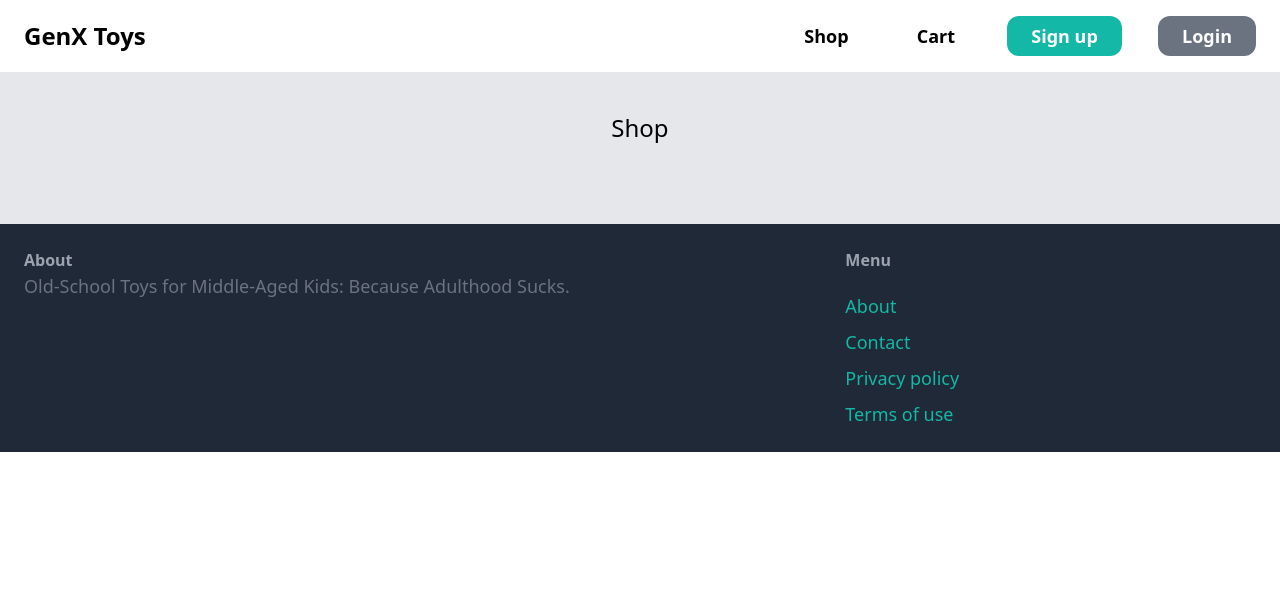
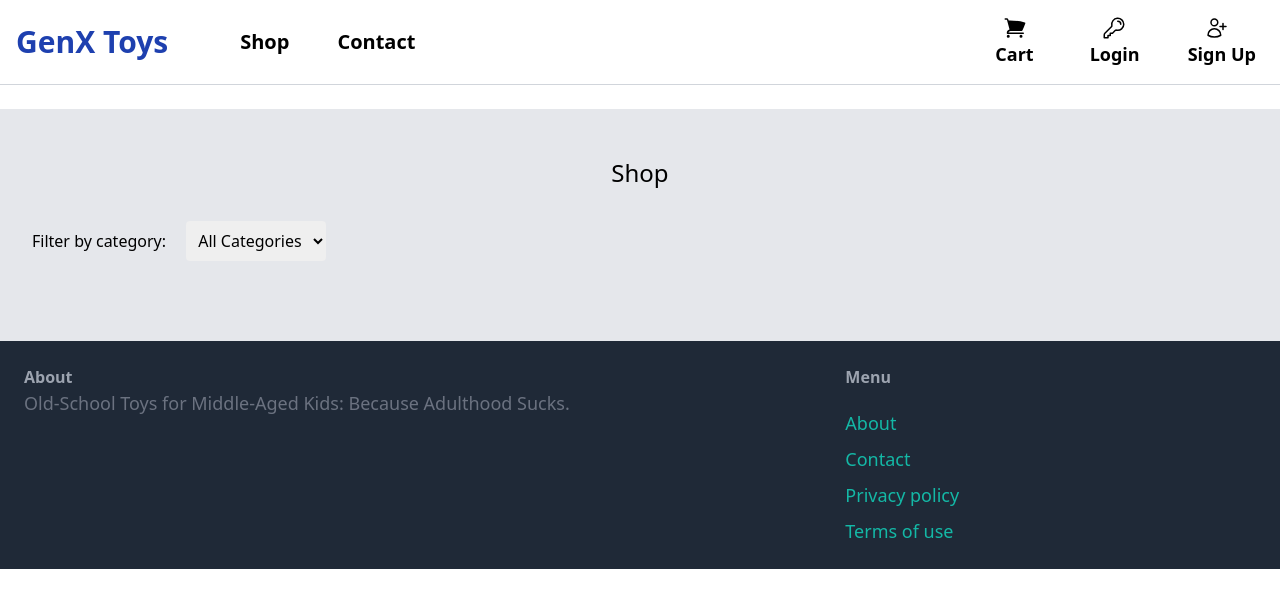
Before and after one commit to MrG-Force/gen-x-toys, a Django app: page /shop/ in a window 1280 px wide. Shown: the top 608 px of the page. Run offline with Django 4.2, Linux system fonts and the light colour scheme; data that the repository does not hold is empty; some libraries are stand-ins or nearby versions.

Commit message:
Add filter to the shop

```diff
--- a/core/templates/core/base.html
+++ b/core/templates/core/base.html
@@ -10,22 +10,58 @@
 
 </head>
 <body>
-    <nav class="w-full py-5 px-6 bg-white flex justify-between items-center fixed top-0 z-50" id="nav-bar">
-        <a href="/" class="text-2xl font-bold">GenX Toys</a>
-        <div class="space-x-8">
-            <a href="{% url 'core:shop' %}" class="px-4 text-lg font-semibold hover:text-gray-500">Shop</a>
-            <a href="#" class="px-4 text-lg font-semibold hover:text-gray-500">Cart</a>
+    <nav class="bg-white border-b border-gray-300 sticky top-0 z-50" id="nav-bar">
+        <div class="mx-auto py-2 px-6 xl:px-0 flex items-center justify-between">
+            <div class="menu-left px-4 flex items-center space-x-6">
+                <a href="/" class="py-4 text-3xl text-blue-800 font-bold">GenX Toys</a>
+                <ul class="flex items-center space-x-4 px-8">
+                    <li>
+                        <a href="{% url 'core:shop' %}" class="px-4 text-xl font-semibold hover:text-blue-400">Shop</a>
+                    </li>
+                    <li>
+                        <a href="{% url 'core:contact' %}" class="px-4 text-xl font-semibold hover:text-blue-400">Contact</a>
+                    </li>
+                </ul>
+            </div>
+            <div class="menu-right px-4 flex items-center space-x-6">
+                <a href="#" class="px-4 text-lg font-semibold hover:text-blue-400">
+                    <svg xmlns="http://www.w3.org/2000/svg" viewBox="0 0 24 24" fill="currentColor" class="w-6 h-6 ml-2">
+                        <path d="M2.25 2.25a.75.75 0 000 1.5h1.386c.17 0 .318.114.362.278l2.558 9.592a3.752 3.752 0 00-2.806 3.63c0 .414.336.75.75.75h15.75a.75.75 0 000-1.5H5.378A2.25 2.25 0 017.5 15h11.218a.75.75 0 00.674-.421 60.358 60.358 0 002.96-7.228.75.75 0 00-.525-.965A60.864 60.864 0 005.68 4.509l-.232-.867A1.875 1.875 0 003.636 2.25H2.25zM3.75 20.25a1.5 1.5 0 113 0 1.5 1.5 0 01-3 0zM16.5 20.25a1.5 1.5 0 113 0 1.5 1.5 0 01-3 0z" />
+                        </svg><div>Cart</div>
 
-            {% if request.user.is_authenticated %}
-                <a href="#" class="text-lg font-semibold hover:text-gray-500">Account</a>
-                <a href="{% url 'core:logout' %}" class="px-6 py-2 text-lg font-semibold bg-gray-500 text-white rounded-xl hover:bg-gray-700">Logout</a>
-            {% else %}
-                <a href="{% url 'core:signup' %}" class="px-6 py-2 text-lg font-semibold bg-teal-500 text-white rounded-xl hover:bg-teal-700">Sign up</a>
-                <a href="{% url 'core:login' %}" class="px-6 py-2 text-lg font-semibold bg-gray-500 text-white rounded-xl hover:bg-gray-700">Login</a>
-            {% endif %}
+                </a>
+                {% if request.user.is_authenticated %}
+                    <a href="#" class="px-4 text-lg font-semibold hover:text-blue-400">
+                        <svg xmlns="http://www.w3.org/2000/svg" viewBox="0 0 24 24" fill="currentColor" class="w-6 h-6">
+                            <path fill-rule="evenodd" d="M18.685 19.097A9.723 9.723 0 0021.75 12c0-5.385-4.365-9.75-9.75-9.75S2.25 6.615 2.25 12a9.723 9.723 0 003.065 7.097A9.716 9.716 0 0012 21.75a9.716 9.716 0 006.685-2.653zm-12.54-1.285A7.486 7.486 0 0112 15a7.486 7.486 0 015.855 2.812A8.224 8.224 0 0112 20.25a8.224 8.224 0 01-5.855-2.438zM15.75 9a3.75 3.75 0 11-7.5 0 3.75 3.75 0 017.5 0z" clip-rule="evenodd" />
+                          </svg>
+                          <div>Account</div>
+                    </a>
+                    <a href="{% url 'core:logout' %}" class="px-4 text-lg font-semibold hover:text-blue-400">
+                        <svg xmlns="http://www.w3.org/2000/svg" viewBox="0 0 24 24" fill="currentColor" class="w-6 h-6">
+                            <path fill-rule="evenodd" d="M7.5 3.75A1.5 1.5 0 006 5.25v13.5a1.5 1.5 0 001.5 1.5h6a1.5 1.5 0 001.5-1.5V15a.75.75 0 011.5 0v3.75a3 3 0 01-3 3h-6a3 3 0 01-3-3V5.25a3 3 0 013-3h6a3 3 0 013 3V9A.75.75 0 0115 9V5.25a1.5 1.5 0 00-1.5-1.5h-6zm10.72 4.72a.75.75 0 011.06 0l3 3a.75.75 0 010 1.06l-3 3a.75.75 0 11-1.06-1.06l1.72-1.72H9a.75.75 0 010-1.5h10.94l-1.72-1.72a.75.75 0 010-1.06z" clip-rule="evenodd" />
+                          </svg>
+                          <div>Logout</div>
+                    </a>
+                {% else %}
+                <a href="{% url 'core:login' %}" class="px-4 text-lg font-semibold hover:text-blue-400">
+                    <svg xmlns="http://www.w3.org/2000/svg" fill="none" viewBox="0 0 24 24" stroke-width="1.5" stroke="currentColor" class="w-6 h-6 ml-3">
+                        <path stroke-linecap="round" stroke-linejoin="round" d="M15.75 5.25a3 3 0 013 3m3 0a6 6 0 01-7.029 5.912c-.563-.097-1.159.026-1.563.43L10.5 17.25H8.25v2.25H6v2.25H2.25v-2.818c0-.597.237-1.17.659-1.591l6.499-6.499c.404-.404.527-1 .43-1.563A6 6 0 1121.75 8.25z" />
+                    </svg>
+                    <div>Login</div>
+                </a>
+                <a href="{% url 'core:signup' %}" class="px-2 text-lg font-semibold hover:text-blue-400">
+                    <svg xmlns="http://www.w3.org/2000/svg" fill="none" viewBox="0 0 24 24" stroke-width="1.5" stroke="currentColor" class="w-6 h-6 ml-4">
+                        <path stroke-linecap="round" stroke-linejoin="round" d="M19 7.5v3m0 0v3m0-3h3m-3 0h-3m-2.25-4.125a3.375 3.375 0 11-6.75 0 3.375 3.375 0 016.75 0zM4 19.235v-.11a6.375 6.375 0 0112.75 0v.109A12.318 12.318 0 0110.374 21c-2.331 0-4.512-.645-6.374-1.766z" />
+                      </svg>
+                    <div>Sign Up</div>
+                </a>
+                {% endif %}
+            </div>
         </div>
+
     </nav>
-    <div class="mt-16">
+    <div>
         {% block content %}
         {% endblock %}
     </div>
--- a/core/templates/core/shop.html
+++ b/core/templates/core/shop.html
@@ -3,41 +3,28 @@
 {% block title %}Shop{% endblock %}
 
 {% block extra_head %}
-  <script src="{% static 'js/shop.js' %}"></script>
+  <script src="{% static 'js/shop.js' %}" defer></script>
 {% endblock %}
 
 {% block content %}
 <div class="mt-6 px-6 py-12 bg-gray-200">
     <h2 class="mb-8 text-2xl text-center">Shop</h2>
-    <div class="grid grid-cols-4 gap-4">
 
-        {% for toy in toys %}
-        <div class="toy bg-white rounded-lg">
-            <h3 class="text-center font-semibold py-3 text-lg">{{ toy.title }}</h3>
-            <a href="{% url 'toy:detail' toy.id %}">
-                <img
-                    src="{% if toy.image %}
-                        {{ toy.image.url }}
-                    {% else %}../../media/toys_images/placeholder-image.jpg{% endif %}"
-                    alt="{{ toy.name }}"
-                    class="w-full h-64 object-scale-down"
-                />
-            </a>
-            <div class="flex items-baseline place-content-evenly p-6 rounded-b-xl">
-                <p class="text-xl">${{ toy.price }}</p>
-                <span>
-                    <a
-                        href="#"
-                        data-toy-title="{{ toy.title }}"
-                        class="add-to-cart-btn inline-block mt-6 px-6 py-3 text-md font-semibold bg-teal-500 text-white rounded-xl hover:bg-teal-700"
-                        >Add to cart
-                    </a>
-                </span>
-            </div>
-        </div>
-        {% endfor %}
+    <div class="mb-8">
+        <label for="categorySelect" class="mr-4 ml-2">Filter by category:</label>
+        <select id="categorySelect" class="p-2 rounded">
+            <option value="">All Categories</option>
+            {% for category in categories %}
+                <option value="{{ category.id }}" {% if category.id|stringformat:"s" == selected_category|stringformat:"s" %}selected="selected"{% endif %}>
+                    {{ category.name }}
+                </option>
+            {% endfor %}
+        </select>
+    </div>
 
+    <div class="grid grid-cols-4 gap-4" id="toyList">
+        {% include 'core/toy_list_partial.html' %}
     </div>
+
 </div>
 {% endblock %}
-{% comment %} TODO: Add a cart page {% endcomment %}
--- /dev/null
+++ b/core/templates/core/toy_list_partial.html
@@ -0,0 +1,25 @@
+{% for toy in toys %}
+<div class="toy bg-white rounded-lg">
+    <h3 class="text-center font-semibold py-3 text-lg">{{ toy.title }}</h3>
+            <a href="{% url 'toy:detail' toy.id %}">
+                <img
+                    src="{% if toy.image %}
+                        {{ toy.image.url }}
+                    {% else %}../../media/toys_images/placeholder-image.jpg{% endif %}"
+                    alt="{{ toy.name }}"
+                    class="w-full h-64 object-scale-down"
+                />
+            </a>
+            <div class="flex items-baseline place-content-evenly p-6 rounded-b-xl">
+                <p class="text-xl">${{ toy.price }}</p>
+                <span>
+                    <a
+                        href="#"
+                        data-toy-title="{{ toy.title }}"
+                        class="add-to-cart-btn inline-block mt-6 px-6 py-3 text-md font-semibold bg-teal-500 text-white rounded-xl hover:bg-teal-700"
+                        >Add to cart
+                    </a>
+                </span>
+            </div>
+</div>
+{% endfor %}
--- a/core/urls.py
+++ b/core/urls.py
@@ -13,4 +13,6 @@ urlpatterns = [
     path('login/', auth_views.LoginView.as_view(template_name='core/login.html', authentication_form=LoginForm), name='login'),
     path('logout/', auth_views.LogoutView.as_view(), name='logout'),
     path('shop/', views.shop, name='shop'),
+    path('set_category/<int:category_id>/', views.set_category_session, name='set_category_session'),
+    path('shop/get_toys_by_category/', views.get_toys_by_category, name='get_toys_by_category'),
 ]
--- a/core/views.py
+++ b/core/views.py
@@ -1,5 +1,6 @@
 from django.shortcuts import render, redirect
 from random import sample
+from django.http import JsonResponse
 
 from toy.models import Category, Toy
 
@@ -42,9 +43,28 @@ def logout(request):
     return redirect(request, 'core/index.html')
 
 def shop(request):
-    toys = Toy.objects.filter(stock__gt=0)
+    category_id = request.session.get('selected_category', None)
+
+    if 'selected_category' in request.session:
+        del request.session['selected_category']
+
+    if category_id:
+        toys = Toy.objects.filter(category_id=category_id, stock__gt=0)
+    else:
+        toys = Toy.objects.filter(stock__gt=0)
+
     categories = Category.objects.all()
     return render(request, 'core/shop.html', {
         'categories': categories,
         'toys': toys,
+        'selected_category': category_id,
     })
+
+def get_toys_by_category(request):
+    category_id = request.GET.get('category')
+    toys = Toy.objects.filter(category_id=category_id, stock__gt=0) if category_id else Toy.objects.filter(stock__gt=0)
+    return render(request, 'core/toy_list_partial.html', {'toys': toys})
+
+def set_category_session(request, category_id):
+    request.session['selected_category'] = category_id
+    return redirect('core:shop')
--- a/static/js/shop.js
+++ b/static/js/shop.js
@@ -1,45 +1,60 @@
-const MESSAGE_CLASSES = 'cart-message absolute z-150 top-2 left-1/2 transform -translate-x-1/2 -translate-y-full bg-green-500 text-white p-4 rounded opacity-0 transition-all duration-700 ease-in-out';
+const MESSAGE_CLASSES =
+  "cart-message absolute z-150 top-2 left-1/2 transform -translate-x-1/2 -translate-y-full bg-green-500 text-white p-4 rounded opacity-0 transition-all duration-700 ease-in-out";
 
-// Function to display a message when an item is added to the cart
 function displayAddedToCartMessage(toyTitle) {
-    console.log("displayAddedToCartMessage called");
-    // Create a new div element
-    const newDiv = document.createElement("nav");
-
-    // Set div attributes
+  const newDiv = document.createElement("div");
   newDiv.className = MESSAGE_CLASSES;
   newDiv.textContent = `${toyTitle} was added to your cart`;
 
-    // Get body element
-    const nav = document.querySelector('nav');
-
-    // Append the new div to the body
+  const nav = document.querySelector("nav");
   nav.appendChild(newDiv);
 
-    // Add transition classes after appending (for slide-down and fade-in)
+  applyTransitions(newDiv);
+}
+
+function applyTransitions(element) {
   setTimeout(() => {
-      newDiv.classList.replace('-translate-y-full', 'translate-y-0');
-      newDiv.classList.replace('opacity-0', 'opacity-100');
+    element.classList.replace("-translate-y-full", "translate-y-0");
+    element.classList.replace("opacity-0", "opacity-100");
   }, 50);
 
-    // Remove the message after 3 seconds with fade-out effect
   setTimeout(() => {
-      newDiv.classList.replace('translate-y-0', '-translate-y-full');
-      newDiv.classList.replace('opacity-100', 'opacity-0');
+    element.classList.replace("translate-y-0", "-translate-y-full");
+    element.classList.replace("opacity-100", "opacity-0");
     setTimeout(() => {
-        newDiv.remove();
+      element.remove();
     }, 1000);
   }, 3000);
 }
-// Add event listeners to 'Add to cart' buttons
-document.addEventListener("DOMContentLoaded", () => {
+
+function attachCartButtonListeners() {
   const addToCartButtons = document.querySelectorAll(".add-to-cart-btn");
-
   addToCartButtons.forEach((button) => {
     button.addEventListener("click", (event) => {
       event.preventDefault();
-        const toyTitle = event.target.getAttribute('data-toy-title');
+      const toyTitle = event.target.getAttribute("data-toy-title");
       displayAddedToCartMessage(toyTitle);
     });
   });
+}
+
+function attachCategorySelectListener() {
+  const categorySelect = document.getElementById("categorySelect");
+  const toyGrid = document.getElementById("toyList");
+
+  categorySelect.addEventListener("change", function () {
+    const selectedCategory = categorySelect.value;
+    const fetchUrl = `/shop/get_toys_by_category?category=${selectedCategory}`;
+    fetch(fetchUrl)
+      .then((response) => response.text())
+      .then((html) => {
+        toyGrid.innerHTML = html;
+        attachCartButtonListeners();
       });
+  });
+}
+
+document.addEventListener("DOMContentLoaded", () => {
+  attachCartButtonListeners();
+  attachCategorySelectListener();
+});
```
Also changed, not shown: cart/templates/cart/cart.html (added, +9 -0 lines), core/templates/core/index.html (+18 -6 lines). Lines whose indentation alone changed are shown as unchanged.
